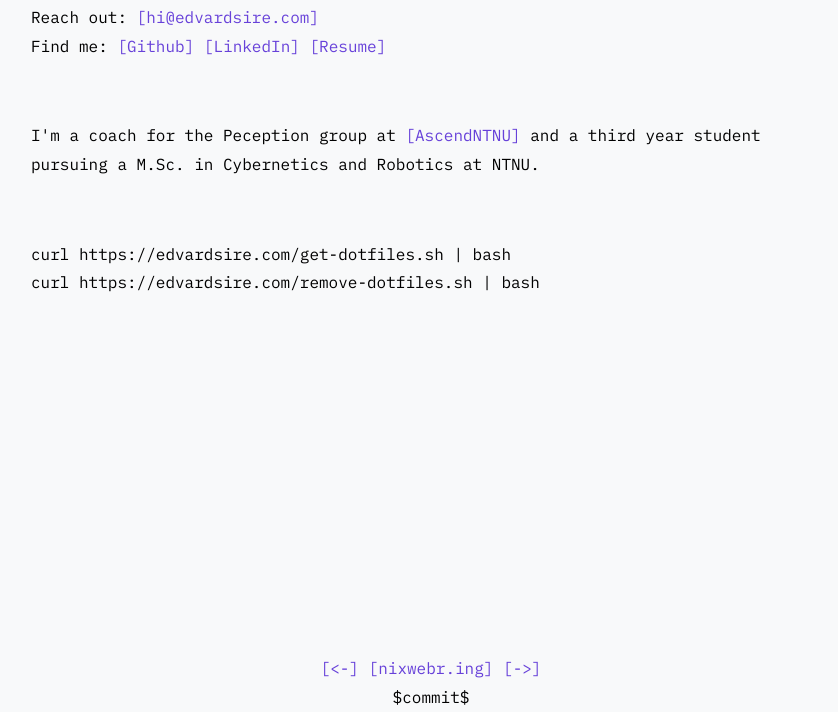
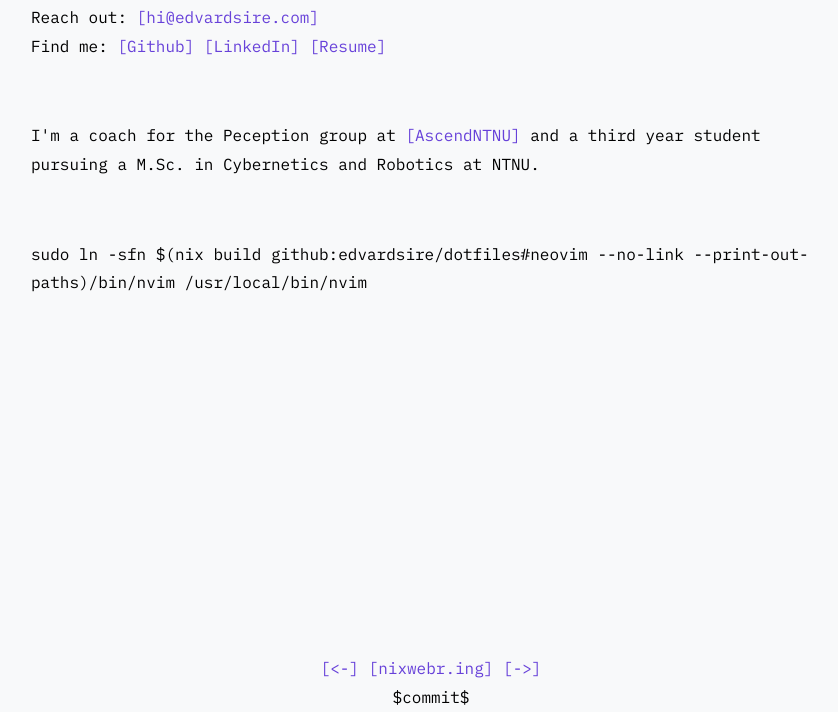
Before and after one commit to EdvardSire/site, a plain HTML site: page exported/index.html in a window 1280 px wide. Shown: the part 88-800 px from the top of the page, without its empty margins (209-1047 px from the left). Drawn offline with Linux system fonts and the light colour scheme.

Commit message:
feat: update nvim config

```diff
--- a/exported/index.html
+++ b/exported/index.html
@@ -93,9 +93,7 @@
       </p>
       <br />
       <p>
-        curl https://edvardsire.com/get-dotfiles.sh | bash
-	<br />
-        curl https://edvardsire.com/remove-dotfiles.sh | bash
+        sudo ln -sfn $(nix build github:edvardsire/dotfiles#neovim --no-link --print-out-paths)/bin/nvim /usr/local/bin/nvim
       </p>
 
       </main>
```
